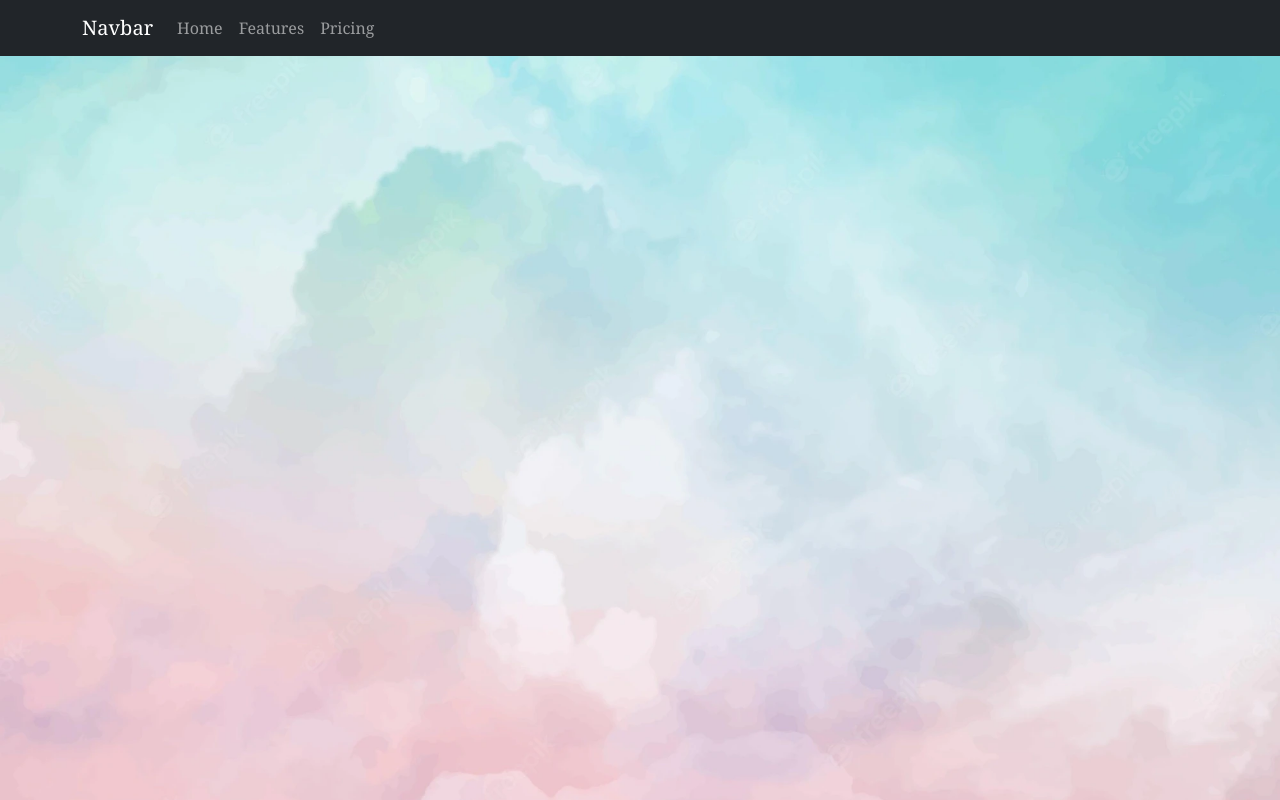
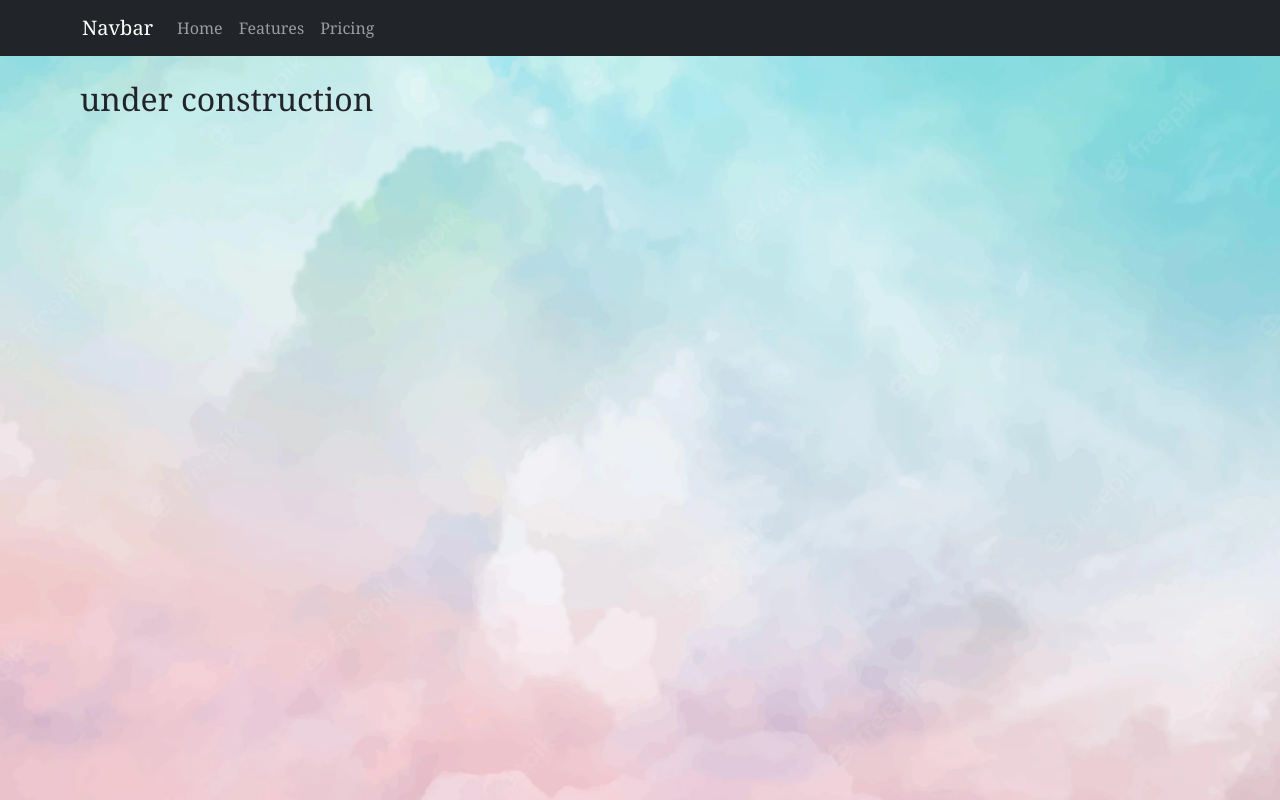
Before and after one commit to leonardo-terra/personal-portfolio, a React (Create React App) app: page / in a window 1280 px wide. Shown: the top 800 px of the page. Built offline with nearby package versions, Linux system fonts and the light colour scheme; a web font is replaced by a local one.

Commit message:
under construction message

```diff
--- a/src/App.js
+++ b/src/App.js
@@ -11,7 +11,9 @@ export default function App() {
   return (
     <div className='font-serif'>
       <Header />
-      <div className="h-screen bg-fixed bg-cover bg-[url('./images/background-placeholder.webp')]" />
+      <div className="h-screen bg-fixed bg-cover bg-[url('./images/background-placeholder.webp')]">
+        <h2 className='p-20'>under construction</h2>
+      </div>
       <AboutMe />
       <Skills />
       <Experience />
```
